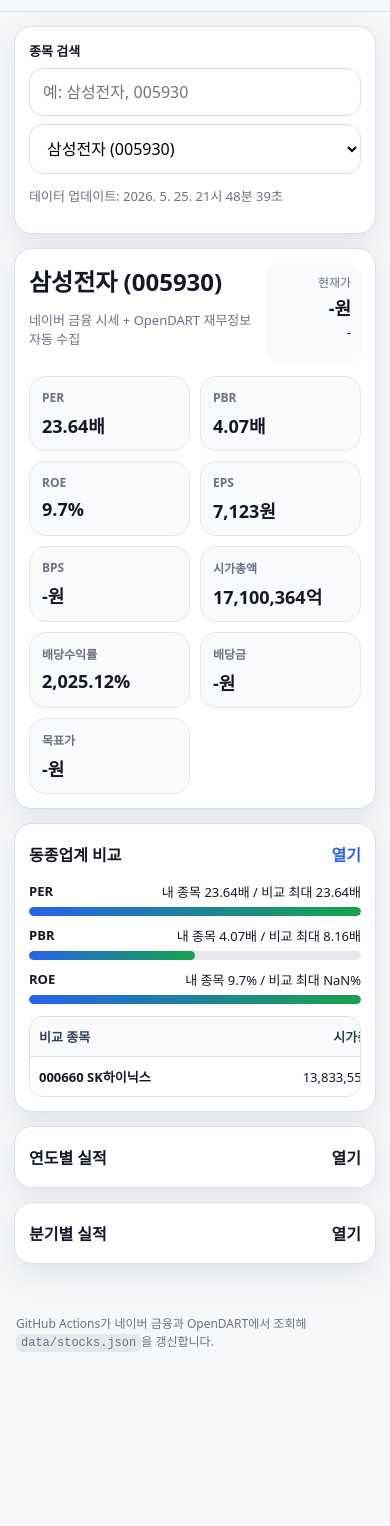
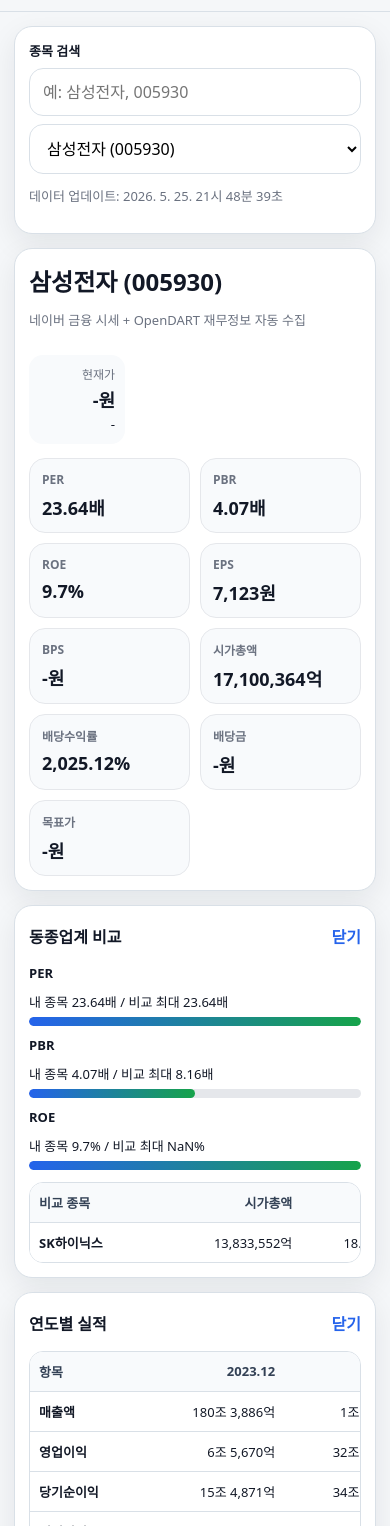
Before and after one commit to Genius-JM/StockMobile, a website: page index.html in a window 390 px wide. Shown: the part 74-1600 px from the top of the page. Before the commit the page ends 1464 px from the top, so only its background shows below. Drawn offline with Linux system fonts and the light colour scheme.

Commit message:
Improve mobile stock UI interactions and update schedule

```diff
--- a/app.js
+++ b/app.js
@@ -21,7 +21,7 @@
     `데이터 업데이트: ${data.updatedAt || "-"}`;
 
   fillStockSelect();
-  selectStock(state.stocks[0]?.code);
+  selectStock(state.stocks[0]?.code, { preserveSearch: true });
 }
 
 function fillStockSelect() {
@@ -36,13 +36,16 @@
   });
 }
 
-function selectStock(code) {
+function selectStock(code, options = {}) {
+  const { preserveSearch = false } = options;
   const stock = state.stocks.find((item) => item.code === code);
   if (!stock) return;
 
   state.selected = stock;
   document.getElementById("stockSelect").value = stock.code;
-  document.getElementById("stockSearch").value = "";
+  if (!preserveSearch) {
+    document.getElementById("stockSearch").value = "";
+  }
 
   renderSummary(stock);
   renderPeers(stock);
@@ -106,7 +109,7 @@
 
   const rows = peers.map((peer) => `
     <tr>
-      <td>${peer.code} ${peer.name}</td>
+      <td>${peer.name}</td>
       <td>${formatValue(peer.marketCap)}</td>
       <td>${formatValue(peer.per, "배")}</td>
       <td>${formatValue(peer.pbr, "배")}</td>
@@ -162,7 +165,20 @@
   selectStock(event.target.value);
 });
 
-document.getElementById("stockSearch").addEventListener("input", (event) => {
+let isComposing = false;
+const stockSearch = document.getElementById("stockSearch");
+
+stockSearch.addEventListener("compositionstart", () => {
+  isComposing = true;
+});
+
+stockSearch.addEventListener("compositionend", () => {
+  isComposing = false;
+  stockSearch.dispatchEvent(new Event("input", { bubbles: true }));
+});
+
+stockSearch.addEventListener("input", (event) => {
+  if (isComposing) return;
   const keyword = event.target.value.trim().toLowerCase();
   if (!keyword) return;
 
@@ -171,7 +187,7 @@
     stock.code.includes(keyword)
   );
 
-  if (found) selectStock(found.code);
+  if (found) selectStock(found.code, { preserveSearch: true });
 });
 
 document.getElementById("refreshBtn").addEventListener("click", () => {
@@ -180,11 +196,17 @@
 
 document.querySelectorAll(".accordion").forEach((button) => {
   button.addEventListener("click", () => {
-    button.closest(".panel").classList.toggle("open");
+    const panel = button.closest(".panel");
+    panel.classList.toggle("open");
+    button.querySelector("span").textContent = panel.classList.contains("open") ? "닫기" : "열기";
   });
 });
 
-document.querySelector(".panel").classList.add("open");
+document.querySelectorAll(".panel").forEach((panel) => {
+  panel.classList.add("open");
+  const toggleLabel = panel.querySelector(".accordion span");
+  if (toggleLabel) toggleLabel.textContent = "닫기";
+});
 
 loadStocks().catch((error) => {
   console.error(error);
--- a/style.css
+++ b/style.css
@@ -119,6 +119,7 @@
   justify-content: space-between;
   gap: 12px;
   margin-bottom: 14px;
+  flex-wrap: wrap;
 }
 
 .price-box {
@@ -205,8 +206,7 @@
 }
 
 .bar-head {
-  display: flex;
-  justify-content: space-between;
+  display: grid;
   gap: 10px;
   font-size: 13px;
 }
@@ -233,7 +233,7 @@
 
 table {
   width: 100%;
-  min-width: 620px;
+  min-width: 520px;
   border-collapse: collapse;
   background: #fff;
 }
@@ -293,4 +293,13 @@
   .metric-grid {
     grid-template-columns: repeat(5, 1fr);
   }
+
+  .title-row {
+    flex-wrap: nowrap;
+  }
+
+  .bar-head {
+    display: flex;
+    justify-content: space-between;
+  }
 }
```
Also changed, not shown: .github/workflows/update-stock-data.yml.
